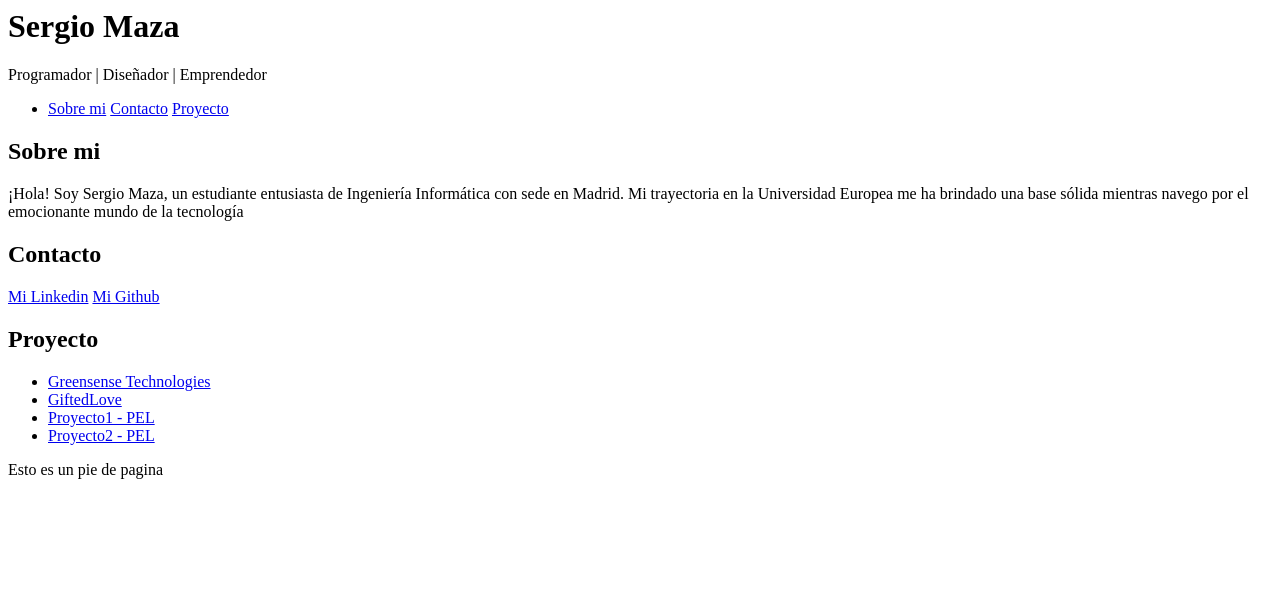
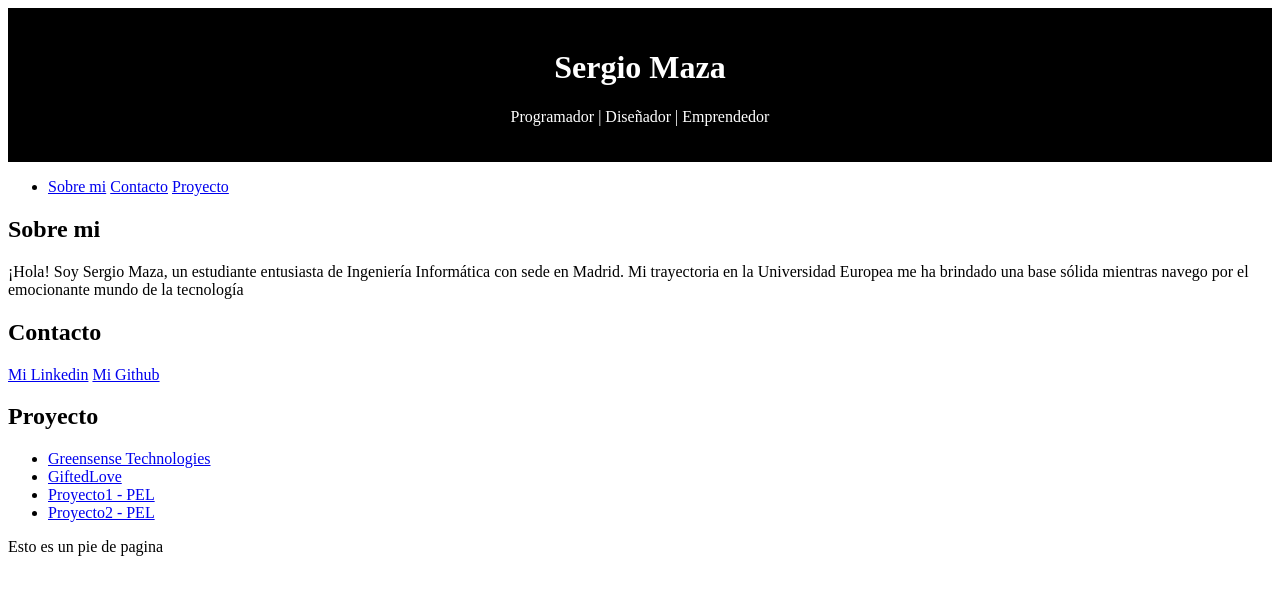
Before and after one commit to SergioMaza/Ejercicio1, a plain HTML site: page index.html in a window 1280 px wide. Drawn offline with Linux system fonts and the light colour scheme.

Commit message:
css creado

```diff
--- a/index.html
+++ b/index.html
@@ -1,6 +1,7 @@
 <html lang="en">
 <head>
     <meta charset="UTF-8">
+    <link rel="stylesheet" href="style.css">
     <title>Sergio Maza</title>
 </head>
 <body>
--- a/style.css
+++ b/style.css
@@ -0,0 +1,6 @@
+header{
+    background-color: black;
+    color: white;
+    padding: 20px;
+    text-align: center;
+}
```
